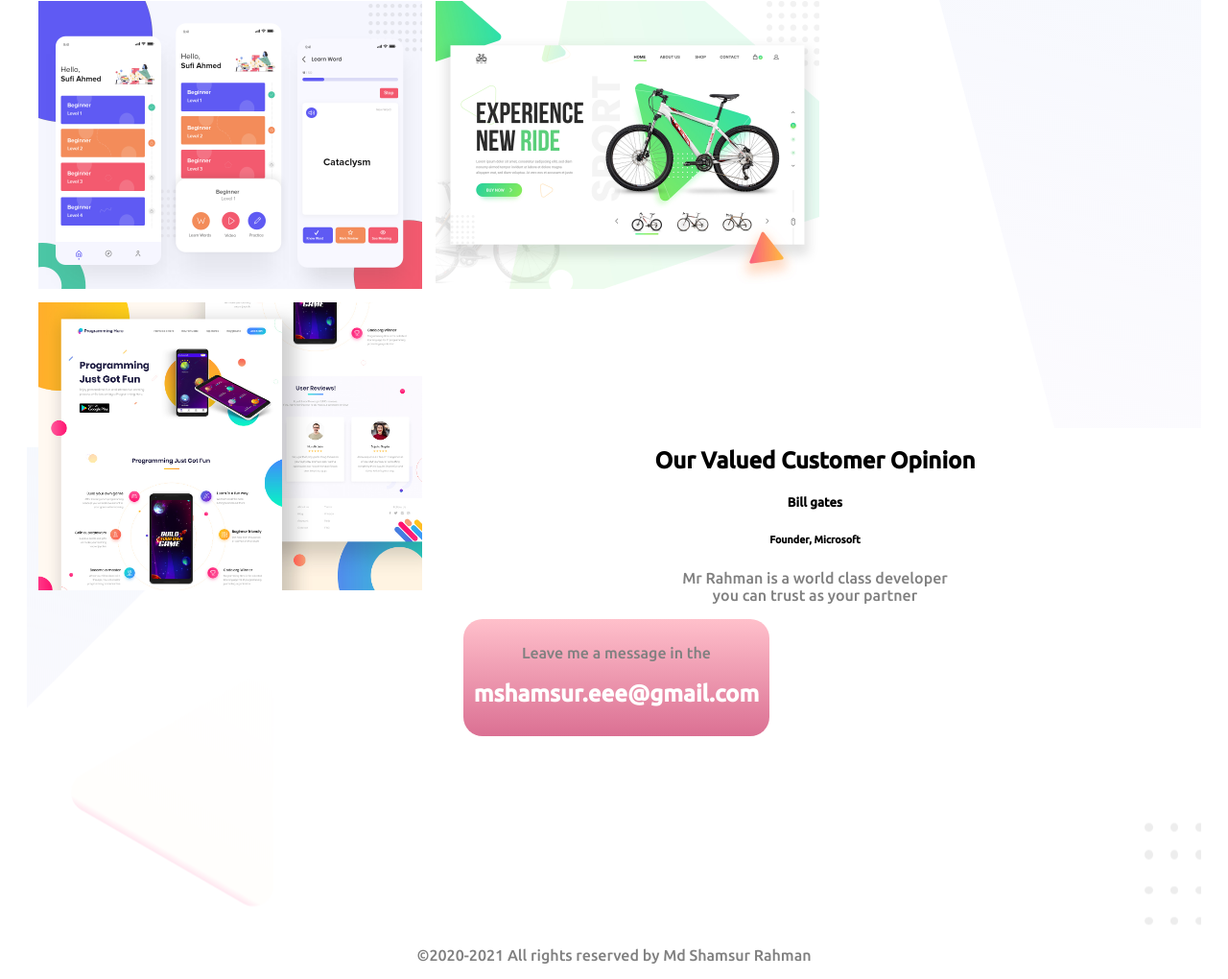
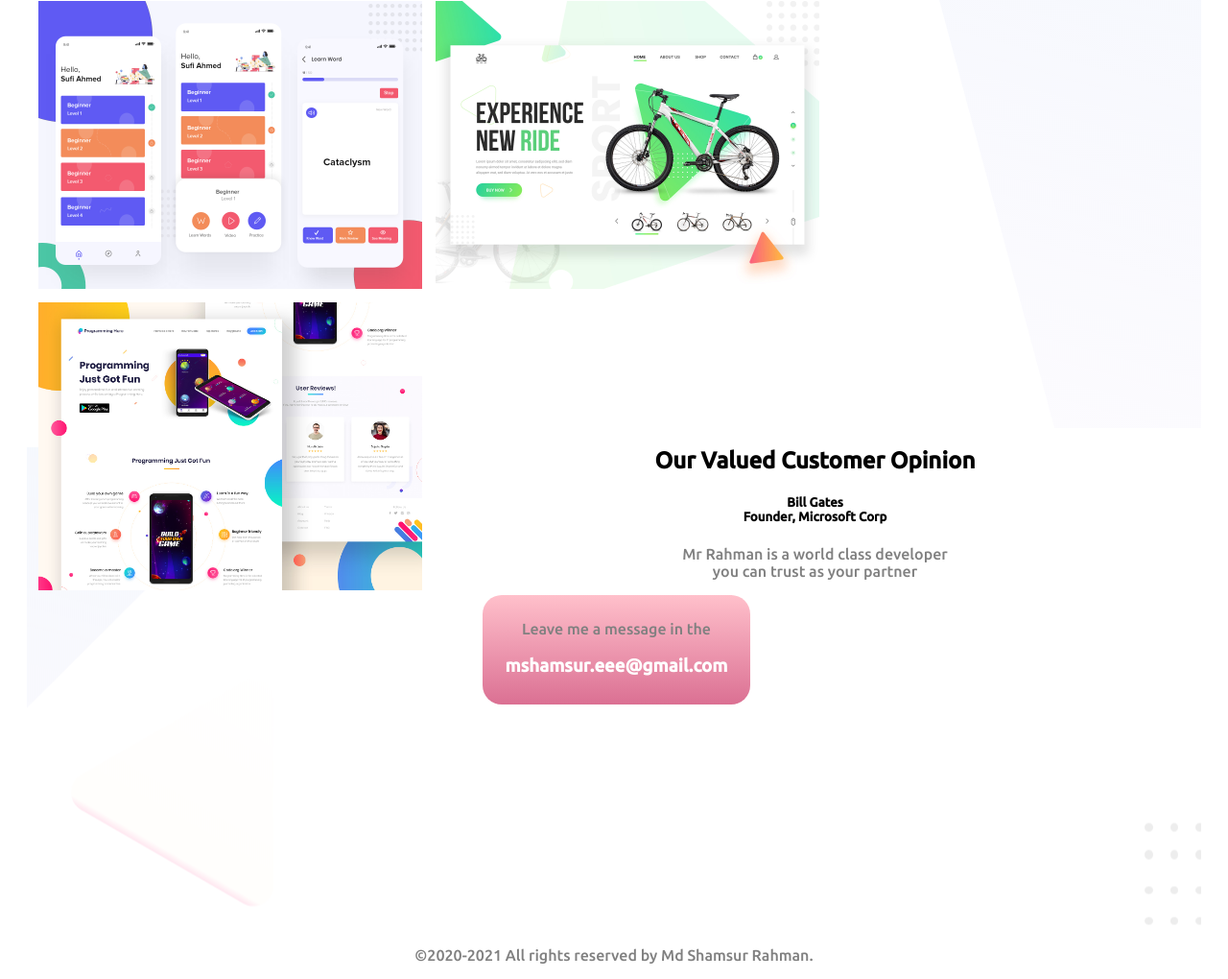
Before and after one commit to mshamsur/personal-website, a plain HTML site: page index.html in a window 1280 px wide. Shown: the part 1114-2134 px from the top of the page at 96% size. Drawn offline with Linux system fonts and the light colour scheme; a web font is replaced by a local one.

Commit message:
final version for submit

```diff
--- a/index.html
+++ b/index.html
@@ -73,13 +73,13 @@
 <section class="footer-background">
         <h1>Our Valued Customer Opinion</h1>
 
-        <h5>Bill gates</h5>
-        <h6>Founder, Microsoft</h6>
+        <h5>Bill Gates <br>
+        Founder, Microsoft Corp</h5>
         <P><span class="color">Mr Rahman is a world class developer <br> you can trust as your partner</span></P>
 
         <div id="button">
         <P>Leave me a message in the</P>
-        <h2>mshamsur.eee@gmail.com</h6>
+        <h3>mshamsur.eee@gmail.com</h3>
         </div>
 
 </section>
@@ -91,6 +91,6 @@
 
 </body>
 <footer>
-    <p>&copy;2020-2021 All rights reserved by Md Shamsur Rahman </p>
+    <p>&copy;2020-2021 All rights reserved by Md Shamsur Rahman. </p>
 </footer>
 </html>
--- a/style.css
+++ b/style.css
@@ -85,7 +85,7 @@ section{
     padding: 10px 20px;
     border: 10px;
     color: white;
-    margin: 0px 450px 0px 450px;
+    margin: 0px 470px 0px 470px;
     padding: 10px 10px;
     border-radius: 20px;
 }
```
